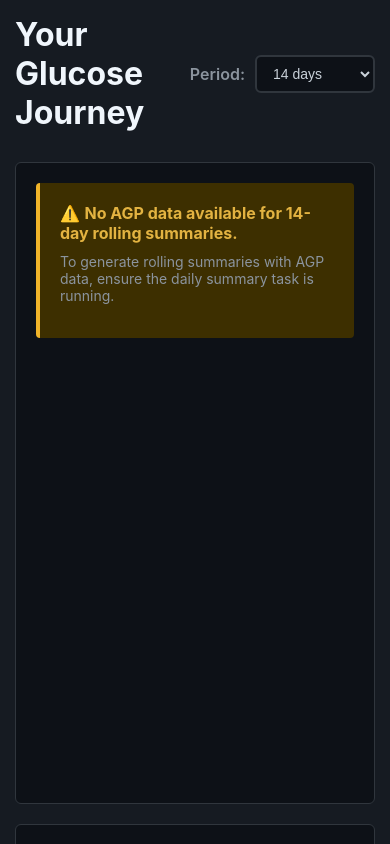
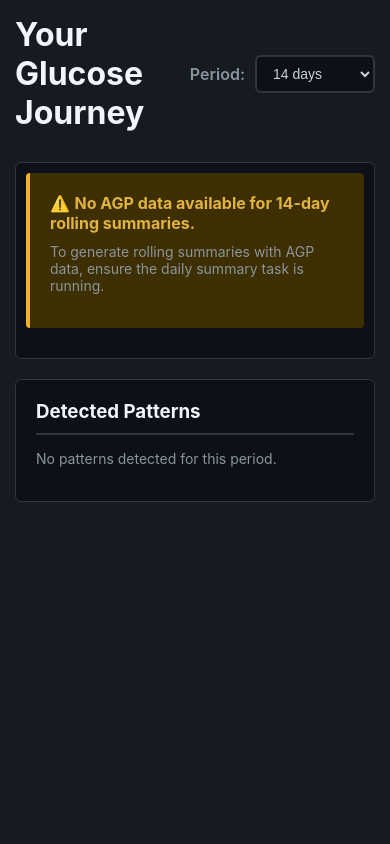
Before and after one commit to scimone/diafit-backend, a Django app: page /summary/agp/ in a window 390 px wide. Run offline with Django 5.2, Linux system fonts and the light colour scheme; the visitor is signed in with stand-in values (Sample User, id 1); data that the repository does not hold is empty; some libraries are stand-ins or nearby versions.

Commit message:
Refactor AGP visualization for responsive chart sizing and update CSS for layout adjustments

```diff
--- a/summary/services/agp_plot.py
+++ b/summary/services/agp_plot.py
@@ -169,7 +169,6 @@ def create_agp_plotly_graph(agp_data: dict, today_cgm: list = None) -> str:
         template="plotly_dark",
         paper_bgcolor="#0d1117",
         plot_bgcolor="#0d1117",
-        height=400,
         margin=dict(l=2, r=0, t=0, b=0),
         showlegend=False,
         dragmode=False,
--- a/summary/static/summary/css/agp_visualization.css
+++ b/summary/static/summary/css/agp_visualization.css
@@ -29,6 +29,8 @@ body {
     display: grid;
     grid-template-columns: 2fr 1fr;
     gap: 30px;
+    height: auto;
+    min-height: 0;
 }
 
 .left-column,
@@ -36,17 +38,21 @@ body {
     background: #0d1117;
     border: 1px solid #30363d;
     border-radius: 6px;
-    padding: 20px;
     min-width: 0;
-    height: 600px;
-    max-height: 600px;
     overflow-y: auto; /* Make columns scrollable separately */
+    height: auto;
+    max-height: none;
+}
+
+.left-column {
+    padding: 0px 1px 10px 10px;
 }
 
 /* Right column fixed scroll behavior */
 .right-column {
     position: sticky;
     top: 20px;
+    padding: 20px;
 }
 
 /* Scrollbar styling */
@@ -104,8 +110,9 @@ h1 {
 
 /* === Chart === */
 .chart-container {
-    min-height: 400px;
     margin-top: 0;
+    height: auto;
+    min-height: 0;
 }
 
 .no-data-message {
@@ -236,7 +243,11 @@ code {
         grid-template-columns: 1fr;
         gap: 20px;
     }
-
+    .left-column {
+        height: auto;
+        max-height: none;
+        padding: 10px;
+    }
     .right-column {
         position: relative;
         top: 0;
--- a/summary/static/summary/js/agp_visualization.js
+++ b/summary/static/summary/js/agp_visualization.js
@@ -5,11 +5,13 @@ document.addEventListener('DOMContentLoaded', () => {
     if (plotlyDataEl && chartContainer) {
         try {
             const graphData = JSON.parse(plotlyDataEl.textContent);
-            const config = {
-                ...graphData.config,
-                responsive: true
-            };
-            Plotly.newPlot(chartContainer, graphData.data, graphData.layout, config);
+            function resizePlot() {
+                const width = chartContainer.offsetWidth;
+                const height = Math.max(200, Math.round(width / 1.7)); // 2:1 aspect ratio
+                Plotly.newPlot(chartContainer, graphData.data, { ...graphData.layout, width, height }, { ...graphData.config, responsive: true });
+            }
+            resizePlot();
+            window.addEventListener('resize', resizePlot);
         } catch (error) {
             chartContainer.innerHTML = `
                 <div class="error-text">
```
